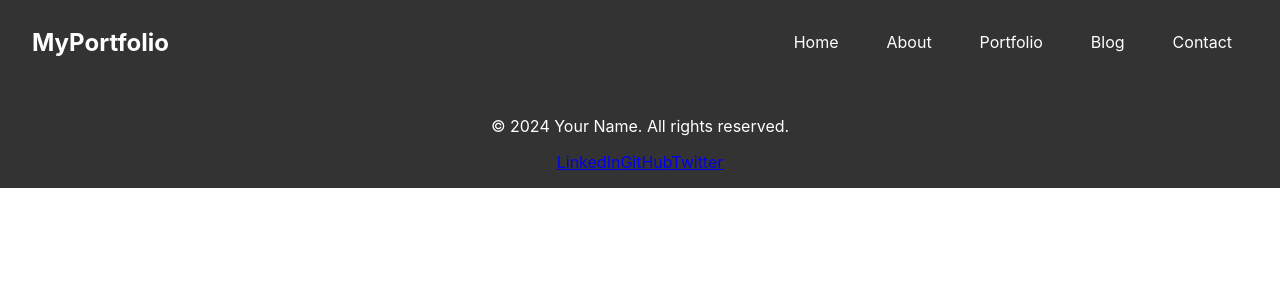
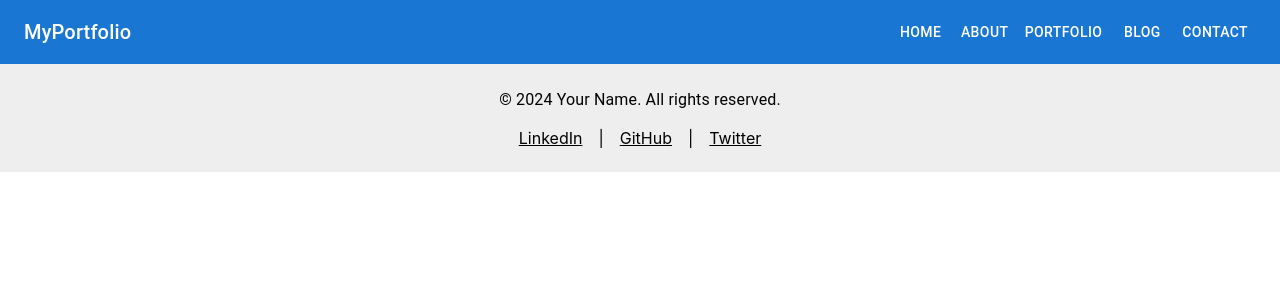
Before and after one commit to varunrout/varunrout.github.io, a React (Create React App) app: page /contact in a window 1280 px wide. Shown: the top 300 px of the page. Built offline with nearby package versions, Linux system fonts and the light colour scheme.

Commit message:
Navbar and Footer

```diff
--- a/package.json
+++ b/package.json
@@ -4,6 +4,9 @@
   "private": true,
   "homepage": "https://varunrout.github.io/",
   "dependencies": {
+    "@emotion/react": "^11.11.4",
+    "@emotion/styled": "^11.11.5",
+    "@mui/material": "^5.15.18",
     "@testing-library/jest-dom": "^5.17.0",
     "@testing-library/react": "^13.4.0",
     "@testing-library/user-event": "^13.5.0",
--- a/src/components/Footer.jsx
+++ b/src/components/Footer.jsx
@@ -1,18 +1,32 @@
 // src/components/Footer.js
 import React from 'react';
-import '../assets/Stylesheets/Footer.css';
+import { Box, Typography, Link } from '@mui/material';
+import '../assets/Stylesheets/Footer.css'; // If you have additional custom styles
 
 const Footer = () => (
-    <footer className="footer">
-        <div className="footer-content">
-            <p>&copy; {new Date().getFullYear()} Your Name. All rights reserved.</p>
-            <div className="social-links">
-                <a href="www.linkedin.com/in/varunrout" target="_blank" rel="noopener noreferrer">LinkedIn</a>
-                <a href="https://github.com/varunrout" target="_blank" rel="noopener noreferrer">GitHub</a>
-                <a href="https://twitter.com" target="_blank" rel="noopener noreferrer">Twitter</a>
-            </div>
-        </div>
-    </footer>
+    <Box
+        component="footer"
+        sx={{
+            py: 3,
+            px: 2,
+            mt: 'auto',
+            backgroundColor: (theme) =>
+                theme.palette.mode === 'light'
+                    ? theme.palette.grey[200]
+                    : theme.palette.grey[800],
+        }}
+    >
+        <Typography variant="body1" align="center">
+            &copy; {new Date().getFullYear()} Your Name. All rights reserved.
+        </Typography>
+        <Box display="flex" justifyContent="center" mt={2}>
+            <Link href="https://www.linkedin.com" color="inherit" target="_blank" rel="noopener">LinkedIn</Link>
+            <Box mx={2}>|</Box>
+            <Link href="https://github.com" color="inherit" target="_blank" rel="noopener">GitHub</Link>
+            <Box mx={2}>|</Box>
+            <Link href="https://twitter.com" color="inherit" target="_blank" rel="noopener">Twitter</Link>
+        </Box>
+    </Box>
 );
 
 export default Footer;
--- a/src/components/Navbar.jsx
+++ b/src/components/Navbar.jsx
@@ -1,21 +1,27 @@
 // src/components/Navbar.js
 import React from 'react';
+import AppBar from '@mui/material/AppBar';
+import Toolbar from '@mui/material/Toolbar';
+import Typography from '@mui/material/Typography';
+import Button from '@mui/material/Button';
 import { Link } from 'react-router-dom';
-import '../assets/Stylesheets/Navbar.css';
+import '../assets/Stylesheets/Navbar.css'; // If you have additional custom styles
 
-const Navbar = () => (
-    <nav className="navbar">
-        <div className="navbar-brand">
-            <Link to="/">MyPortfolio</Link>
-        </div>
-        <ul className="navbar-links">
-            <li><Link to="/">Home</Link></li>
-            <li><Link to="/about">About</Link></li>
-            <li><Link to="/portfolio">Portfolio</Link></li>
-            <li><Link to="/blog">Blog</Link></li>
-            <li><Link to="/contact">Contact</Link></li>
-        </ul>
-    </nav>
-);
+const Navbar = () => {
+    return (
+        <AppBar position="static">
+            <Toolbar>
+                <Typography variant="h6" component="div" sx={{ flexGrow: 1 }}>
+                    MyPortfolio
+                </Typography>
+                <Button color="inherit" component={Link} to="/">Home</Button>
+                <Button color="inherit" component={Link} to="/about">About</Button>
+                <Button color="inherit" component={Link} to="/portfolio">Portfolio</Button>
+                <Button color="inherit" component={Link} to="/blog">Blog</Button>
+                <Button color="inherit" component={Link} to="/contact">Contact</Button>
+            </Toolbar>
+        </AppBar>
+    );
+};
 
 export default Navbar;
```
Also changed, not shown: 1 other file (tests, documents, lock files or other folders).
